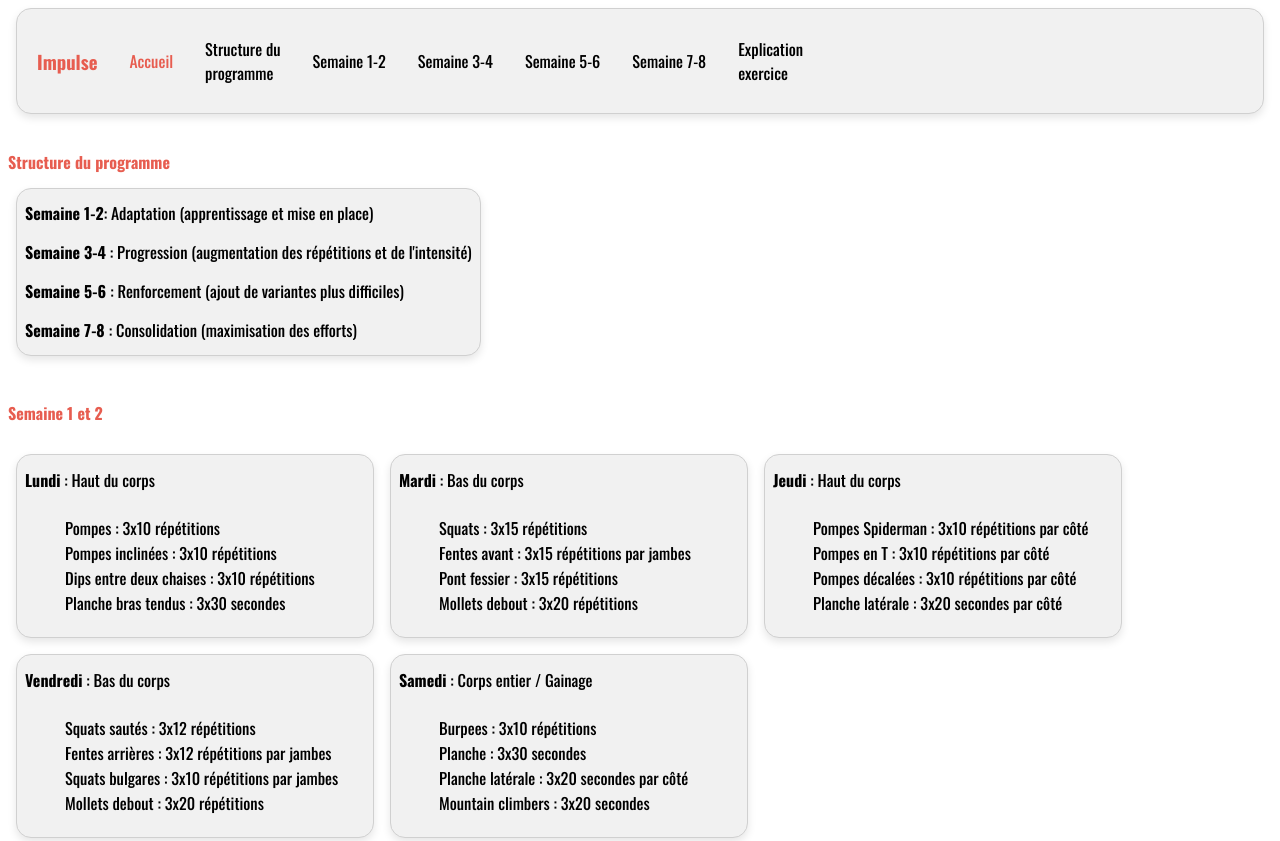
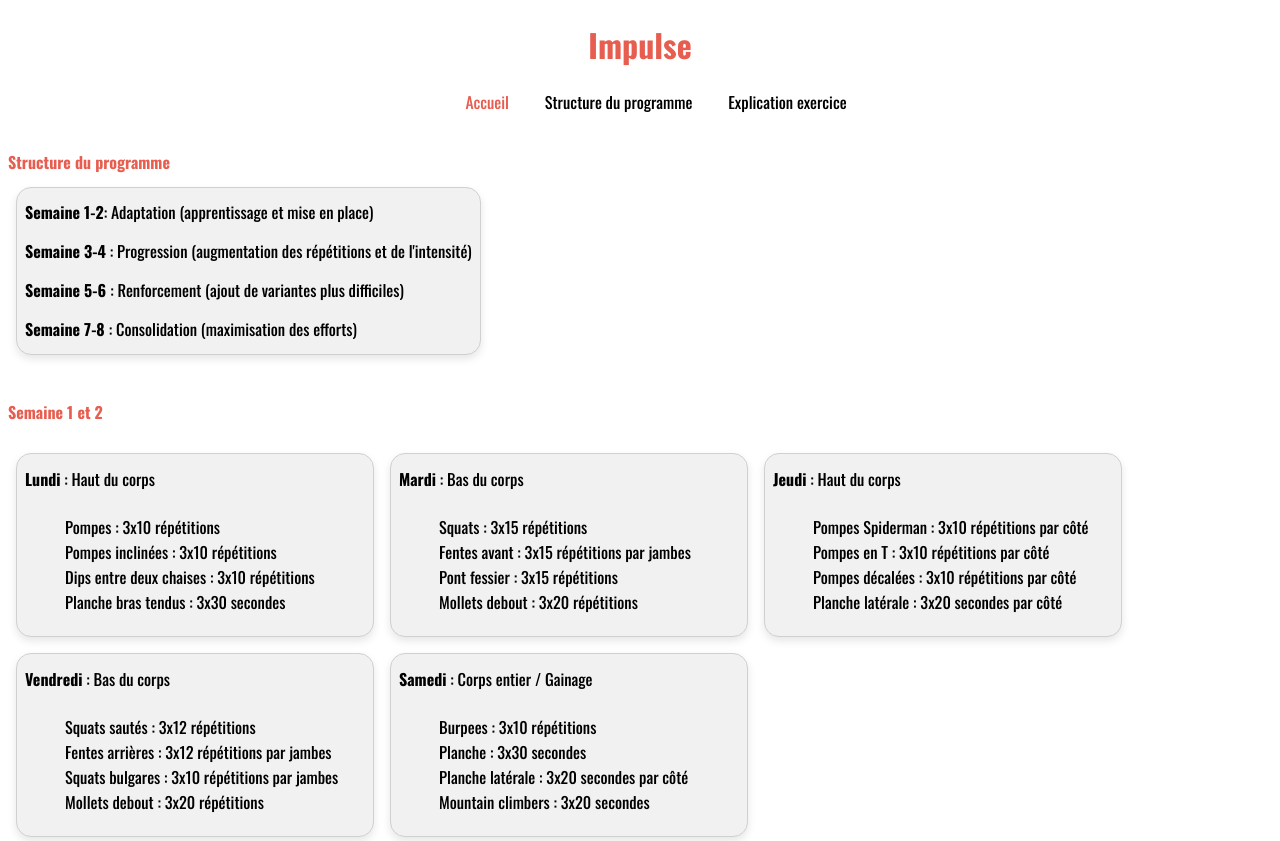
Before and after one commit to Henizan/impulse, a plain HTML site: page index.html in a window 1280 px wide. Shown: the top 841 px of the page. Drawn offline with nearby package versions, Linux system fonts and the light colour scheme.

Commit message:
V1 pages explication + style

```diff
--- a/index.html
+++ b/index.html
@@ -10,17 +10,12 @@
     <title>Document</title>
 </head>
 <body>
-    <div class="card head">
-         <h3 id="index" style="color: rgb(231, 93, 80);">Impulse</h3>
+         <h1 id="index" style="color: rgb(231, 93, 80); text-align: center;">Impulse</h1>
+         <div style="text-align: center;">
                 <a  style="color: rgb(231, 93, 80);" class="selection" href="index.html">Accueil</a>
-                <a class="selection" href="#struct">Structure du <br> programme</a>
-                <a class="selection" href="#semaine12">Semaine 1-2</a>
-                <a class="selection" href="#semaine34">Semaine 3-4</a>
-                <a class="selection" href="#semaine56">Semaine 5-6</a>
-                <a class="selection" href="#semaine78">Semaine 7-8</a>
-                <a class="selection" href="explication.html">Explication <br> exercice</a>
-
-</div>
+                <a class="selection" href="structure.html">Structure du programme</a>
+                <a class="selection" href="explication.html">Explication exercice</a>
+            </div>
 
  <h4 id="struct" style="color: rgb(231, 93, 80);" class="title-card">Structure du programme</h4>
  <div class="card structure">
@@ -229,5 +224,6 @@
     </ul>
 </div>
 </div>
+<script src="script.js"></script>
 </body>
 </html>
--- a/style.css
+++ b/style.css
@@ -11,6 +11,7 @@ body {
     align-items: center;
     display: flex;
     margin: 8px;
+    width: 45%;
 
   }
 
```
Also changed, not shown: explication.html (+6 -11 lines), structure.html (added, +18 -0 lines).
